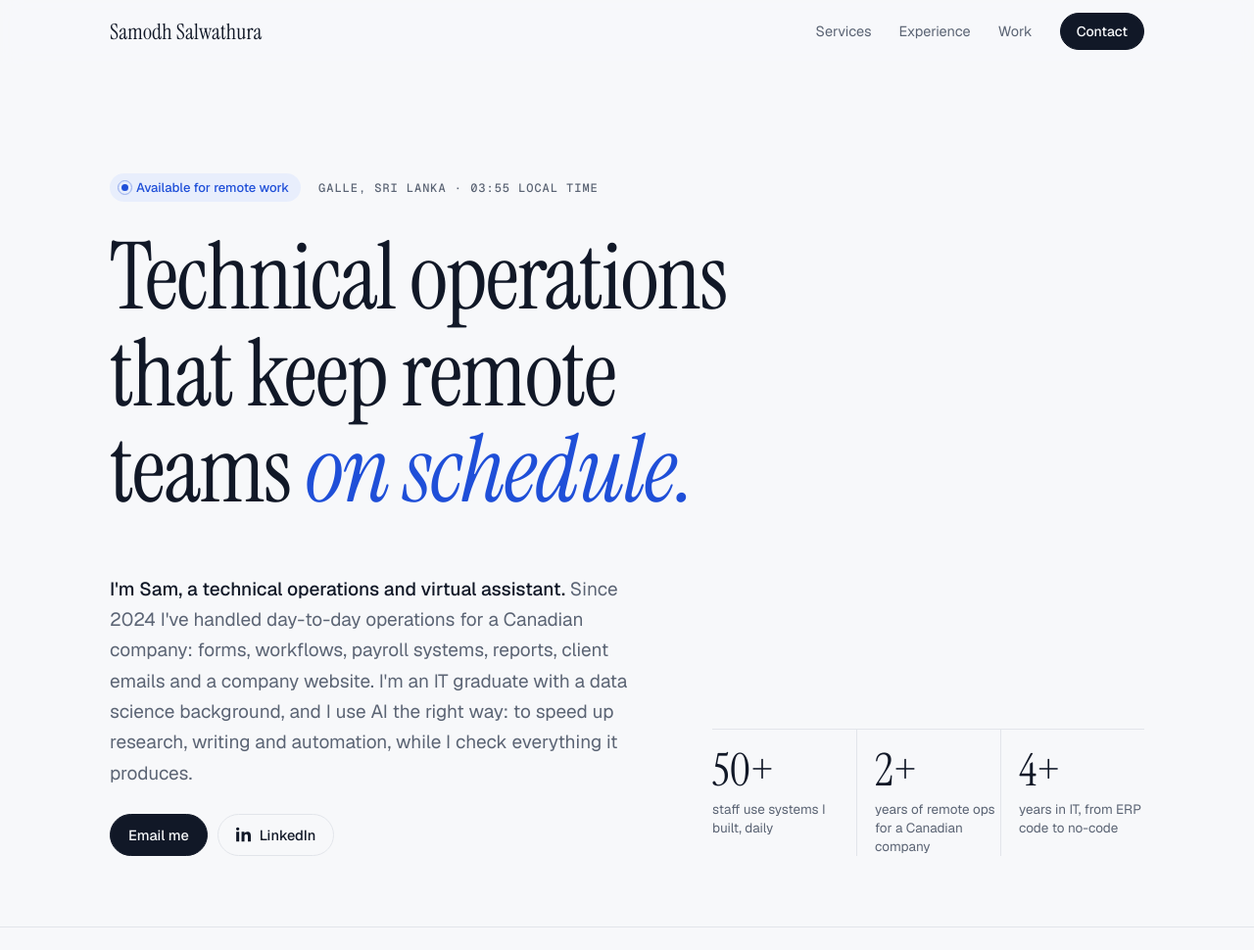
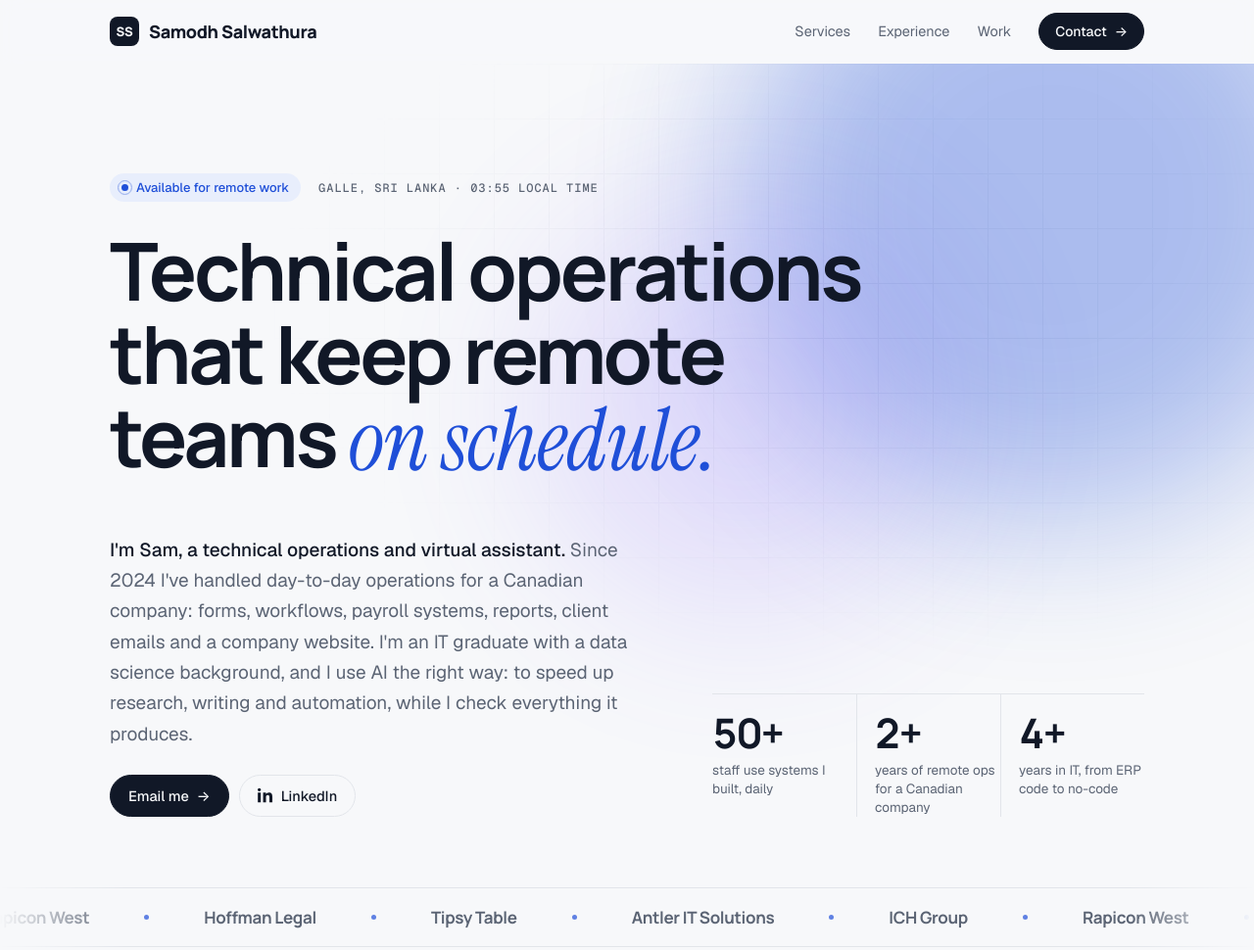
Before and after one commit to Samodh88/cv-site, a plain HTML site: page index.html in a window 1280 px wide. Shown: the top 970 px of the page at 98% size. Drawn offline with nearby package versions, Linux system fonts and the light colour scheme.

Commit message:
New hero type, clients strip, animations and polish

```diff
--- a/index.html
+++ b/index.html
@@ -7,7 +7,7 @@
 <meta name="description" content="Samodh (Sam) Salwathura: remote technical operations and virtual assistant based in Galle, Sri Lanka. Operations, automation, lead research, Google Sheets and AI-assisted workflows.">
 <link rel="preconnect" href="https://fonts.googleapis.com">
 <link rel="preconnect" href="https://fonts.gstatic.com" crossorigin>
-<link href="https://fonts.googleapis.com/css2?family=Instrument+Serif:ital@0;1&family=Geist:wght@400;500;600&family=Geist+Mono:wght@400;500&display=swap" rel="stylesheet">
+<link href="https://fonts.googleapis.com/css2?family=Instrument+Serif:ital@1&family=Manrope:wght@500;600;700;800&family=Geist:wght@400;500;600&family=Geist+Mono:wght@400;500&display=swap" rel="stylesheet">
 <style>
 :root{
   /* Layout: single editorial column; sticky top bar; content in ruled rows, no cards */
@@ -18,7 +18,8 @@
   --rule:#E2E5EA;
   --accent:#1F4FD8;
   --accent-soft:#E8EEFC;
-  --display:"Instrument Serif", Georgia, "Times New Roman", serif;
+  --display:"Manrope", "Segoe UI", system-ui, sans-serif;
+  --accentfont:"Instrument Serif", Georgia, serif;
   --body:"Geist", "Segoe UI", system-ui, -apple-system, sans-serif;
   --mono:"Geist Mono", ui-monospace, Menlo, monospace;
   --max:1120px;
@@ -51,7 +52,8 @@ p{margin:0}
 .nav{position:sticky;top:0;z-index:50;background:color-mix(in srgb,var(--bg) 82%,transparent);backdrop-filter:saturate(1.4) blur(10px);-webkit-backdrop-filter:saturate(1.4) blur(10px);border-bottom:1px solid transparent;transition:border-color .3s ease}
 .nav.scrolled{border-bottom-color:var(--rule)}
 .nav .wrap{display:flex;align-items:center;justify-content:space-between;gap:16px;height:64px}
-.brand{font:400 22px var(--display);letter-spacing:.01em;white-space:nowrap}
+.brand{font:800 18px var(--display);letter-spacing:-.02em;white-space:nowrap;display:inline-flex;align-items:center;gap:10px}
+.brand .mark{width:30px;height:30px;border-radius:8px;background:var(--ink);color:var(--bg);display:grid;place-items:center;font:800 13px var(--display);letter-spacing:-.02em}
 .links{display:flex;align-items:center;gap:28px;font-size:14.5px;color:var(--muted)}
 .links a.nav-link{position:relative;padding:4px 0}
 .links a.nav-link::after{content:"";position:absolute;left:0;right:0;bottom:-2px;height:1px;background:var(--ink);transform:scaleX(0);transform-origin:left;transition:transform .3s ease}
@@ -71,10 +73,10 @@ p{margin:0}
 .chip i::after{content:"";position:absolute;inset:-4px;border-radius:50%;border:1.5px solid var(--accent);animation:ping 2s ease-out infinite}
 @keyframes ping{from{transform:scale(.4);opacity:.9}to{transform:scale(1.6);opacity:0}}
 .meta .label{font-variant-numeric:tabular-nums}
-.hero h1{font-family:var(--display);font-size:clamp(42px,7.4vw,96px);line-height:1.04;letter-spacing:-.015em;max-width:15ch}
+.hero h1{font-family:var(--display);font-weight:700;font-size:clamp(38px,6.4vw,84px);line-height:1.04;letter-spacing:-.04em;max-width:15ch}
 .swap{display:inline-grid;vertical-align:top;overflow:hidden;line-height:inherit;height:calc(1.04em + .16em);padding-bottom:.16em;margin-bottom:-.16em;box-sizing:border-box}
 .swap span{line-height:1.04em}
-.swap span{grid-area:1/1;font-style:italic;color:var(--accent);transition:transform .7s cubic-bezier(.65,0,.35,1),opacity .7s ease;white-space:nowrap}
+.swap span{grid-area:1/1;font-family:var(--accentfont);font-weight:400;font-style:italic;letter-spacing:-.01em;font-size:1.08em;color:var(--accent);transition:transform .7s cubic-bezier(.65,0,.35,1),opacity .7s ease;white-space:nowrap}
 .swap span.out{transform:translateY(-105%);opacity:0}
 .swap span.in{transform:translateY(105%);opacity:0}
 .lede{display:grid;grid-template-columns:1.25fr 1fr;gap:clamp(24px,5vw,64px);margin-top:clamp(32px,5vw,56px);align-items:end}
@@ -84,12 +86,12 @@ p{margin:0}
 .stats{display:grid;grid-template-columns:repeat(3,1fr);border-top:1px solid var(--rule)}
 .stat{padding:18px 0 0}
 .stat + .stat{padding-left:18px;border-left:1px solid var(--rule)}
-.stat strong{display:block;font:400 clamp(34px,4vw,46px)/1 var(--display);font-variant-numeric:tabular-nums}
+.stat strong{display:block;font:700 clamp(32px,3.6vw,42px)/1 var(--display);letter-spacing:-.03em;font-variant-numeric:tabular-nums}
 .stat span{display:block;margin-top:8px;font-size:13.5px;color:var(--muted);line-height:1.4}
 
 section{padding:clamp(56px,8vw,96px) 0;border-top:1px solid var(--rule)}
 .shead{display:grid;grid-template-columns:240px 1fr;gap:clamp(16px,4vw,48px);margin-bottom:clamp(28px,4vw,44px);align-items:baseline}
-.shead h2{font-family:var(--display);font-size:clamp(34px,4.4vw,52px);line-height:1.05;letter-spacing:-.01em}
+.shead h2{font-family:var(--display);font-weight:700;font-size:clamp(30px,4vw,46px);line-height:1.08;letter-spacing:-.035em}
 
 .services{display:grid;grid-template-columns:repeat(3,1fr);gap:0 clamp(20px,3vw,40px)}
 .svc{padding:22px 0 26px;border-top:1px solid var(--ink)}
@@ -101,7 +103,7 @@ section{padding:clamp(56px,8vw,96px) 0;border-top:1px solid var(--rule)}
 .job{display:grid;grid-template-columns:240px 1fr;gap:clamp(16px,4vw,48px);padding:28px 0;border-bottom:1px solid var(--rule)}
 .job .when{font:400 14px var(--mono);color:var(--muted);font-variant-numeric:tabular-nums;padding-top:4px}
 .job .when b{display:inline-block;margin-top:8px;font:500 11px var(--mono);letter-spacing:.08em;text-transform:uppercase;color:var(--accent);background:var(--accent-soft);padding:3px 8px;border-radius:999px}
-.job h3{font-family:var(--display);font-size:clamp(24px,2.6vw,30px);line-height:1.15}
+.job h3{font-family:var(--display);font-weight:700;font-size:clamp(20px,2.2vw,24px);line-height:1.2;letter-spacing:-.02em}
 .job .org{color:var(--muted);margin:4px 0 14px;font-size:15px}
 .job .org a{color:var(--accent);border-bottom:1px solid currentColor}
 .job ul{margin:0;padding:0;list-style:none;display:grid;gap:8px;max-width:68ch}
@@ -111,7 +113,7 @@ section{padding:clamp(56px,8vw,96px) 0;border-top:1px solid var(--rule)}
 .work{display:grid;grid-template-columns:repeat(3,1fr);gap:clamp(16px,2.4vw,28px)}
 .item{display:flex;flex-direction:column;gap:10px;padding:24px;background:var(--surface);border:1px solid var(--rule);border-radius:4px;transition:border-color .3s ease,transform .3s ease,box-shadow .3s ease}
 .item:hover{border-color:var(--ink);transform:translateY(-4px);box-shadow:0 18px 40px -28px rgba(17,24,39,.45)}
-.item h3{font-family:var(--display);font-size:26px;line-height:1.15}
+.item h3{font-family:var(--display);font-weight:700;font-size:21px;line-height:1.2;letter-spacing:-.02em}
 .item p{color:var(--muted);font-size:15px;flex:1}
 .item .go{display:inline-flex;align-items:center;gap:6px;font-size:14px;font-weight:500;color:var(--accent);margin-top:6px}
 .item .go svg{width:14px;height:14px;transition:transform .25s ease}
@@ -121,12 +123,12 @@ section{padding:clamp(56px,8vw,96px) 0;border-top:1px solid var(--rule)}
 .skills h3{font:500 15px var(--body);margin-bottom:12px;padding-bottom:10px;border-bottom:1px solid var(--rule)}
 .skills ul{list-style:none;margin:0;padding:0;display:grid;gap:6px;color:var(--muted);font-size:15px}
 
-.edu h3{font-family:var(--display);font-size:clamp(26px,3vw,34px);line-height:1.1}
+.edu h3{font-family:var(--display);font-weight:700;font-size:clamp(22px,2.6vw,28px);line-height:1.15;letter-spacing:-.025em}
 .edu .org{color:var(--muted);margin:6px 0 14px}
 .edu p{max-width:66ch;color:var(--muted)}
 
-.contact h2{font-family:var(--display);font-size:clamp(40px,6.4vw,84px);line-height:1.04;letter-spacing:-.015em;max-width:16ch;margin-top:16px}
-.contact h2 em{color:var(--accent)}
+.contact h2{font-family:var(--display);font-weight:700;font-size:clamp(36px,5.6vw,72px);line-height:1.04;letter-spacing:-.04em;max-width:16ch;margin-top:16px}
+.contact h2 em{color:var(--accent);font-family:var(--accentfont);font-weight:400;letter-spacing:-.01em;font-size:1.08em}
 .contact .cta{margin-top:32px}
 .channels{display:grid;grid-template-columns:repeat(3,1fr);gap:0 clamp(16px,3vw,40px);margin-top:clamp(36px,5vw,56px);border-top:1px solid var(--rule)}
 .channels a{display:block;padding:18px 0}
@@ -136,6 +138,55 @@ section{padding:clamp(56px,8vw,96px) 0;border-top:1px solid var(--rule)}
 .toast{font-size:14px;color:var(--accent);min-height:1.3em;margin-top:12px}
 footer{border-top:1px solid var(--rule);padding:24px 0 40px;color:var(--muted);font-size:14px}
 footer .wrap{display:flex;justify-content:space-between;flex-wrap:wrap;gap:8px}
+
+
+/* Hero backdrop: soft drifting glow over a faint grid */
+.hero{position:relative;overflow:hidden;isolation:isolate}
+.hero::before{content:"";position:absolute;inset:0;z-index:-2;background-image:linear-gradient(var(--rule) 1px,transparent 1px),linear-gradient(90deg,var(--rule) 1px,transparent 1px);background-size:56px 56px;-webkit-mask-image:radial-gradient(ellipse 70% 60% at 70% 30%,#000 10%,transparent 70%);mask-image:radial-gradient(ellipse 70% 60% at 70% 30%,#000 10%,transparent 70%);opacity:.7}
+.glow{position:absolute;z-index:-1;width:min(620px,80vw);aspect-ratio:1;border-radius:50%;filter:blur(80px);opacity:.35;pointer-events:none}
+.glow.a{background:var(--accent);top:-180px;right:-120px;animation:drift 18s ease-in-out infinite alternate}
+.glow.b{background:#7C5CFF;top:120px;right:22%;width:min(380px,60vw);opacity:.18;animation:drift 22s ease-in-out infinite alternate-reverse}
+@keyframes drift{from{transform:translate(0,0) scale(1)}to{transform:translate(-60px,50px) scale(1.12)}}
+
+/* Word-by-word headline reveal */
+.hero h1 .w{display:inline-block;animation:wordUp .9s cubic-bezier(.2,.7,.2,1) both;animation-delay:calc(.12s + var(--i) * .06s)}
+.hero h1 .swap.w{display:inline-grid}
+@keyframes wordUp{from{opacity:0;transform:translateY(.45em);filter:blur(6px)}to{opacity:1;transform:none;filter:none}}
+
+/* Clients strip */
+.clients{border-top:1px solid var(--rule);border-bottom:1px solid var(--rule);padding:18px 0;overflow:hidden;-webkit-mask-image:linear-gradient(90deg,transparent,#000 10%,#000 90%,transparent);mask-image:linear-gradient(90deg,transparent,#000 10%,#000 90%,transparent)}
+.clients .track{display:flex;width:max-content;gap:56px;animation:marquee 34s linear infinite}
+.clients:hover .track{animation-play-state:paused}
+.clients span{font:700 17px var(--display);letter-spacing:-.02em;color:var(--muted);white-space:nowrap;display:inline-flex;align-items:center;gap:56px}
+.clients span::after{content:"";width:5px;height:5px;border-radius:50%;background:var(--accent);opacity:.7}
+@keyframes marquee{to{transform:translateX(-50%)}}
+.clients-wrap{padding:0;border-top:0}
+
+/* Services: accent line sweeps across on hover */
+.svc{position:relative;transition:transform .3s ease}
+.svc::before{content:"";position:absolute;left:0;top:-1px;height:2px;width:100%;background:var(--accent);transform:scaleX(0);transform-origin:left;transition:transform .45s cubic-bezier(.2,.7,.2,1)}
+.svc:hover::before{transform:scaleX(1)}
+.svc:hover h3{color:var(--accent)}
+.svc h3{transition:color .25s ease}
+
+/* Experience: timeline marker */
+.job > div:last-child{position:relative}
+.job > div:last-child::before{content:"";position:absolute;left:calc(-1 * clamp(16px,4vw,48px) / 2 - 4px);top:10px;width:8px;height:8px;border-radius:50%;background:var(--bg);border:2px solid var(--accent);transition:transform .3s ease,background .3s ease}
+.job:hover > div:last-child::before{transform:scale(1.3);background:var(--accent)}
+
+/* Work tiles: cursor spotlight */
+.item{position:relative;overflow:hidden}
+.item::after{content:"";position:absolute;inset:0;background:radial-gradient(360px circle at var(--mx,50%) var(--my,0%),color-mix(in srgb,var(--accent) 12%,transparent),transparent 60%);opacity:0;transition:opacity .3s ease;pointer-events:none}
+.item:hover::after{opacity:1}
+
+/* Buttons: arrow nudge */
+.btn .arr{display:inline-block;transition:transform .25s ease}
+.btn:hover .arr{transform:translateX(3px)}
+
+@media (max-width: 760px){
+  .job > div:last-child::before{display:none}
+  .glow.b{display:none}
+}
 
 @keyframes up{from{opacity:0;transform:translateY(16px)}to{opacity:1;transform:none}}
 .load{animation:up .8s cubic-bezier(.2,.7,.2,1) both}
@@ -173,7 +224,7 @@ footer .wrap{display:flex;justify-content:space-between;flex-wrap:wrap;gap:8px}
 }
 @media (prefers-reduced-motion: reduce){
   html{scroll-behavior:auto}
-  .load,.reveal,.progress,.chip i::after{animation:none!important}
+  .load,.reveal,.progress,.chip i::after,.glow,.hero h1 .w,.clients .track{animation:none!important}
   .progress{display:none}
   .swap span,.btn,.item,.links a::after{transition:none!important}
 }
@@ -184,28 +235,29 @@ footer .wrap{display:flex;justify-content:space-between;flex-wrap:wrap;gap:8px}
 
 <nav class="nav" id="nav" aria-label="Main">
   <div class="wrap">
-    <a class="brand" href="#top">Samodh Salwathura</a>
+    <a class="brand" href="#top"><span class="mark" aria-hidden="true">SS</span>Samodh Salwathura</a>
     <div class="links">
       <a class="nav-link hide-sm" href="#services">Services</a>
       <a class="nav-link" href="#experience">Experience</a>
       <a class="nav-link hide-sm" href="#work">Work</a>
-      <a class="btn" href="#contact">Contact</a>
+      <a class="btn" href="#contact">Contact <span class="arr" aria-hidden="true">→</span></a>
     </div>
   </div>
 </nav>
 
 <header class="hero" id="top">
+  <div class="glow a" aria-hidden="true"></div><div class="glow b" aria-hidden="true"></div>
   <div class="wrap">
     <div class="meta load d1">
       <span class="chip"><i aria-hidden="true"></i>Available for remote work</span>
       <span class="label">Galle, Sri Lanka · <span id="clock">GMT+5:30</span></span>
     </div>
-    <h1 class="load d2">Technical operations that keep remote teams <span class="swap" id="swap"><span>running.</span></span></h1>
+    <h1 id="headline">Technical operations that keep remote teams <span class="swap" id="swap"><span>running.</span></span></h1>
     <div class="lede">
       <div class="load d3">
         <p><strong>I'm Sam, a technical operations and virtual assistant.</strong> Since 2024 I've handled day-to-day operations for a Canadian company: forms, workflows, payroll systems, reports, client emails and a company website. I'm an IT graduate with a data science background, and I use AI the right way: to speed up research, writing and automation, while I check everything it produces.</p>
         <div class="cta">
-          <a class="btn" href="mailto:samodhsala88@gmail.com">Email me</a>
+          <a class="btn" href="mailto:samodhsala88@gmail.com">Email me <span class="arr" aria-hidden="true">→</span></a>
           <a class="btn ghost" href="https://www.linkedin.com/in/samodh-salwathura-021646206/"><svg viewBox="0 0 24 24" fill="currentColor" aria-hidden="true"><path d="M4.98 3.5C4.98 4.88 3.87 6 2.5 6S0 4.88 0 3.5 1.12 1 2.5 1s2.48 1.12 2.48 2.5zM.22 8.02h4.56V23H.22V8.02zM8.33 8.02h4.37v2.05h.06c.61-1.15 2.1-2.36 4.32-2.36 4.62 0 5.47 3.04 5.47 6.99V23h-4.55v-7.27c0-1.73-.03-3.96-2.41-3.96-2.42 0-2.79 1.89-2.79 3.84V23H8.33V8.02z"/></svg>LinkedIn</a>
         </div>
       </div>
@@ -218,8 +270,15 @@ footer .wrap{display:flex;justify-content:space-between;flex-wrap:wrap;gap:8px}
   </div>
 </header>
 
+<div class="clients" aria-label="Clients and employers">
+  <div class="track">
+    <span>ICH Group</span><span>Rapicon West</span><span>Hoffman Legal</span><span>Tipsy Table</span><span>Antler IT Solutions</span>
+    <span aria-hidden="true">ICH Group</span><span aria-hidden="true">Rapicon West</span><span aria-hidden="true">Hoffman Legal</span><span aria-hidden="true">Tipsy Table</span><span aria-hidden="true">Antler IT Solutions</span>
+  </div>
+</div>
+
 <main>
-  <section id="services" aria-labelledby="h-services">
+  <section id="services" aria-labelledby="h-services" style="border-top:0">
     <div class="wrap">
       <div class="shead reveal"><span class="label">Services</span><h2 id="h-services">What I can take off your plate</h2></div>
       <div class="services">
@@ -385,6 +444,29 @@ footer .wrap{display:flex;justify-content:space-between;flex-wrap:wrap;gap:8px}
 (function(){
   var reduce=window.matchMedia&&window.matchMedia('(prefers-reduced-motion: reduce)').matches;
 
+
+  // Split headline into words for staggered reveal
+  var h=document.getElementById('headline');
+  if(h){
+    var idx=0;
+    [].slice.call(h.childNodes).forEach(function(n){
+      if(n.nodeType===3){
+        var frag=document.createDocumentFragment();
+        n.textContent.split(/(\s+)/).forEach(function(part){
+          if(!part) return;
+          if(/^\s+$/.test(part)){ frag.appendChild(document.createTextNode(part)); return; }
+          var w=document.createElement('span'); w.className='w'; w.style.setProperty('--i',idx++); w.textContent=part; frag.appendChild(w);
+        });
+        h.replaceChild(frag,n);
+      } else if(n.id==='swap'){ n.classList.add('w'); n.style.setProperty('--i',idx++); }
+    });
+  }
+
+  // Spotlight on work tiles
+  document.querySelectorAll('.item').forEach(function(c){
+    c.addEventListener('pointermove',function(e){ var r=c.getBoundingClientRect(); c.style.setProperty('--mx',(e.clientX-r.left)+'px'); c.style.setProperty('--my',(e.clientY-r.top)+'px'); });
+  });
+
   var clock=document.getElementById('clock');
   function tick(){ try{ clock.textContent=new Date().toLocaleTimeString('en-GB',{timeZone:'Asia/Colombo',hour:'2-digit',minute:'2-digit'})+' local time'; }catch(e){} }
   tick(); setInterval(tick,30000);
```
